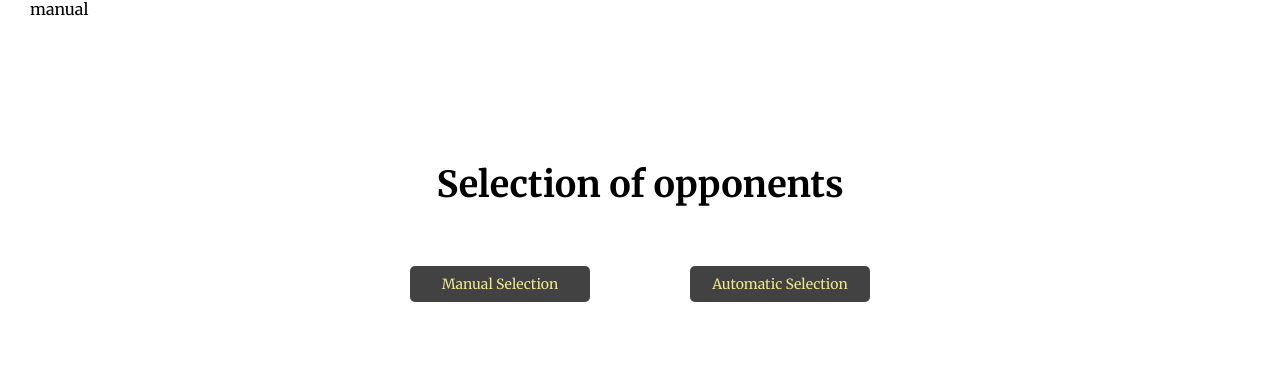
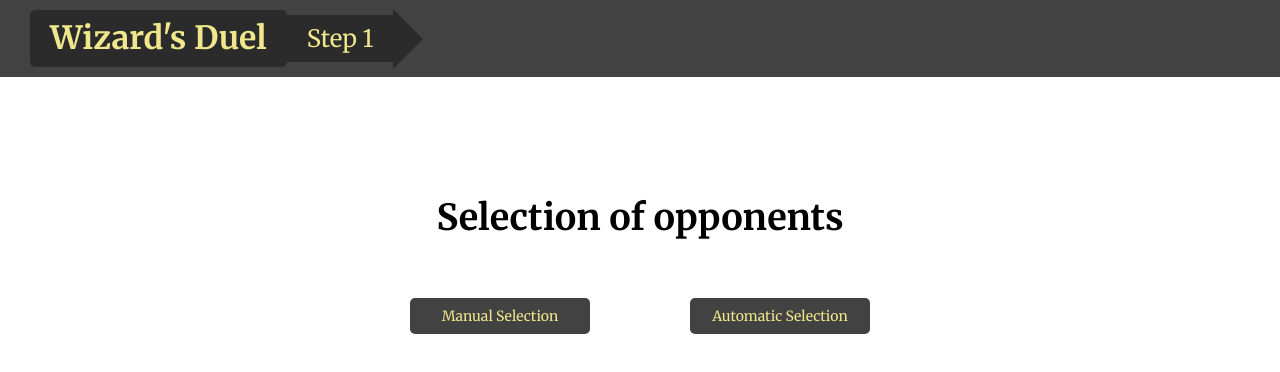
Before and after one commit to elshanamazov/wizard-battle, a React (Vite) app: page / in a window 1280 px wide. Shown: the top 372 px of the page. Built offline with nearby package versions, Linux system fonts and the light colour scheme.

Commit message:
added header & container-selection

```diff
--- a/index.html
+++ b/index.html
@@ -8,7 +8,7 @@
   <link rel="icon" type="image/png" sizes="32x32" href="/favicon/favicon-32x32.png" />
   <link rel="icon" type="image/png" sizes="16x16" href="/favicon/favicon-16x16.png" />
   <link rel="stylesheet" href="https://fonts.googleapis.com/css?family=Merriweather:400,600,700">
-  <title>Wizard Battle</title>
+  <title>Wizard's Duel</title>
 </head>
 
 <body>
--- a/src/App.tsx
+++ b/src/App.tsx
@@ -1,10 +1,14 @@
+import Header from "./components/Header/Header";
 import OpponentSelect from "./containers/OpponentSelect/OpponentSelect";
 
 function App() {
 	return (
-		<div className="container">
-			<OpponentSelect />
-		</div>
+		<>
+			<Header />
+			<div className="container">
+				<OpponentSelect />
+			</div>
+		</>
 	);
 }
 
--- /dev/null
+++ b/src/components/Header/Header.module.scss
@@ -0,0 +1,34 @@
+.header {
+	display: flex;
+	align-items: center;
+	background-color: var(--c-grey);
+	padding: 10px 30px;
+
+	&__title {
+		margin: 0;
+		font-size: 32px;
+		font-weight: bold;
+		border-radius: 5px;
+	}
+
+	&__title,
+	&__step {
+		background-color: var(--с-grey-dark);
+		color: var(--c-gold);
+		padding: 10px 20px;
+		position: relative;
+	}
+
+	&__step {
+		font-size: 24px;
+		&:last-child::after {
+			content: "";
+			position: absolute;
+			right: -30px;
+			top: -6px;
+			border-width: 30px 0 30px 30px;
+			border-style: solid;
+			border-color: transparent transparent transparent var(--с-grey-dark);
+		}
+	}
+}
--- /dev/null
+++ b/src/components/Header/Header.tsx
@@ -0,0 +1,12 @@
+import styles from "./Header.module.scss";
+
+const Header = () => {
+	return (
+		<div className={styles.header}>
+			<span className={styles.header__title}>Wizard's Duel</span>
+			<div className={styles.header__step}>Step 1</div>
+		</div>
+	);
+};
+
+export default Header;
--- a/src/containers/OpponentSelect/OpponentSelect.module.scss
+++ b/src/containers/OpponentSelect/OpponentSelect.module.scss
@@ -1,6 +1,9 @@
+.selection {
+	padding-top: 120px;
+}
+
 .title {
 	margin: 0;
-	padding-top: 146px;
 	margin-bottom: 60px;
 	font-size: 36px;
 	text-align: center;
--- a/src/containers/OpponentSelect/OpponentSelect.tsx
+++ b/src/containers/OpponentSelect/OpponentSelect.tsx
@@ -1,24 +1,36 @@
 import { useState } from "react";
+
 import Button from "../../components/UI/Button/Button";
-
 import styles from "./OpponentSelect.module.scss";
 const OpponentSelect = () => {
-	const [selectOption, setSelectOption] = useState<"manual" | "auto">("manual");
+	const [selectOption, setSelectOption] = useState<"manual" | "auto" | null>(
+		null
+	);
 
 	return (
-		<section className="selection">
-			{selectOption}
+		<section className={styles.selection}>
+			{!selectOption ? (
+				<>
 					<h2 className={styles.title}>Selection of opponents</h2>
 					<div className={styles.cta}>
 						<Button
 							label="Manual Selection"
 							onClick={() => setSelectOption("manual")}
 						/>
+
 						<Button
 							label="Automatic Selection"
 							onClick={() => setSelectOption("auto")}
 						/>
 					</div>
+				</>
+			) : selectOption === "manual" ? (
+				<div>
+					<p>manual option</p>
+				</div>
+			) : (
+				<div>Auto option</div>
+			)}
 		</section>
 	);
 };
--- a/src/index.css
+++ b/src/index.css
@@ -10,6 +10,7 @@
 	--c-dark: #000000;
 	--c-dark-opacity: rgba(0, 0, 0, 0.7);
 	--c-grey: #424242;
+	--с-grey-dark: #2b2b2b;
 	--c-gold: #f0e68c;
 	--c-red: #ee3a3a;
 	--c-blue: #2d73fc;
```
Also changed, not shown: src/components/ManualSelection/ManualSelection.tsx (added, +7 -0 lines), src/components/ManualSelection/ManualSelection.module.scss (added). Lines whose indentation alone changed are shown as unchanged.
